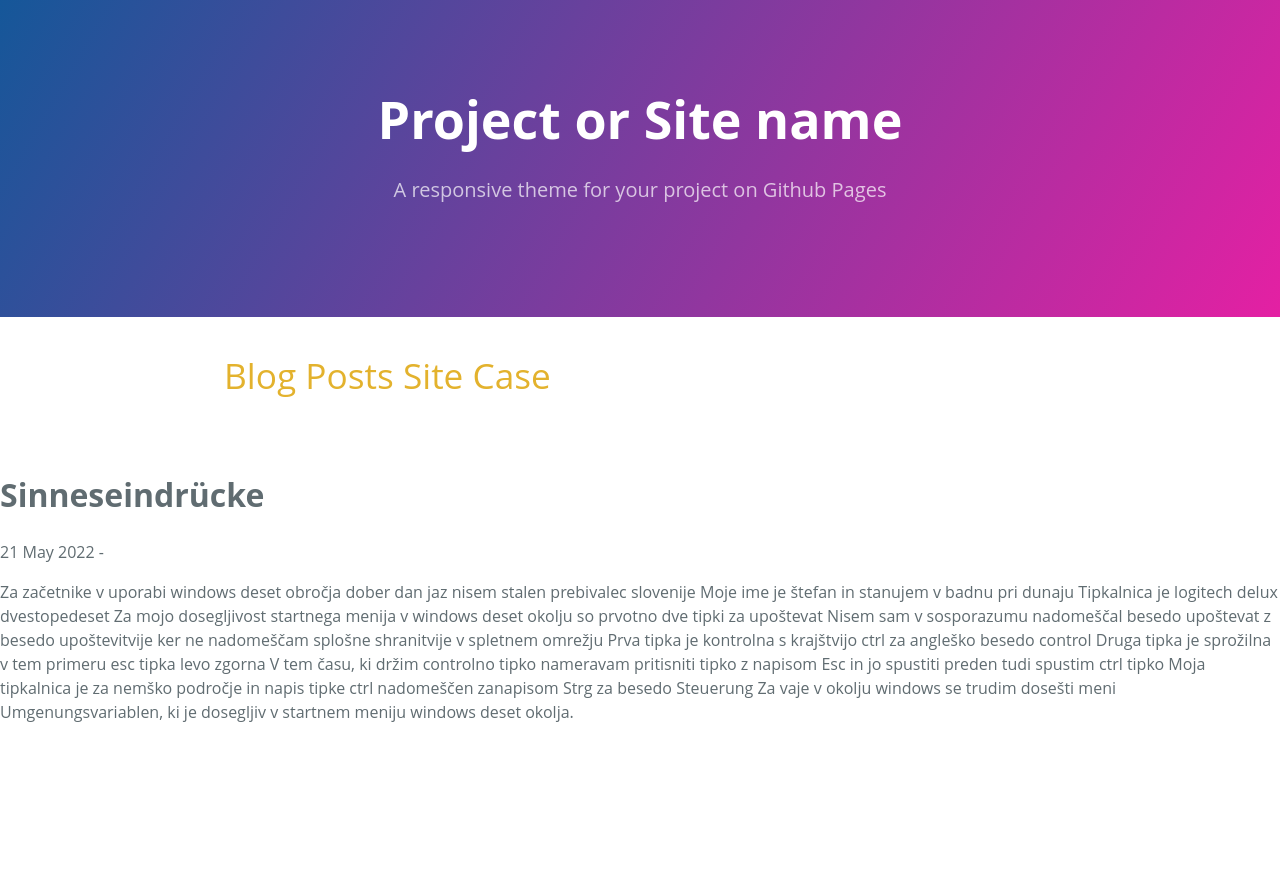
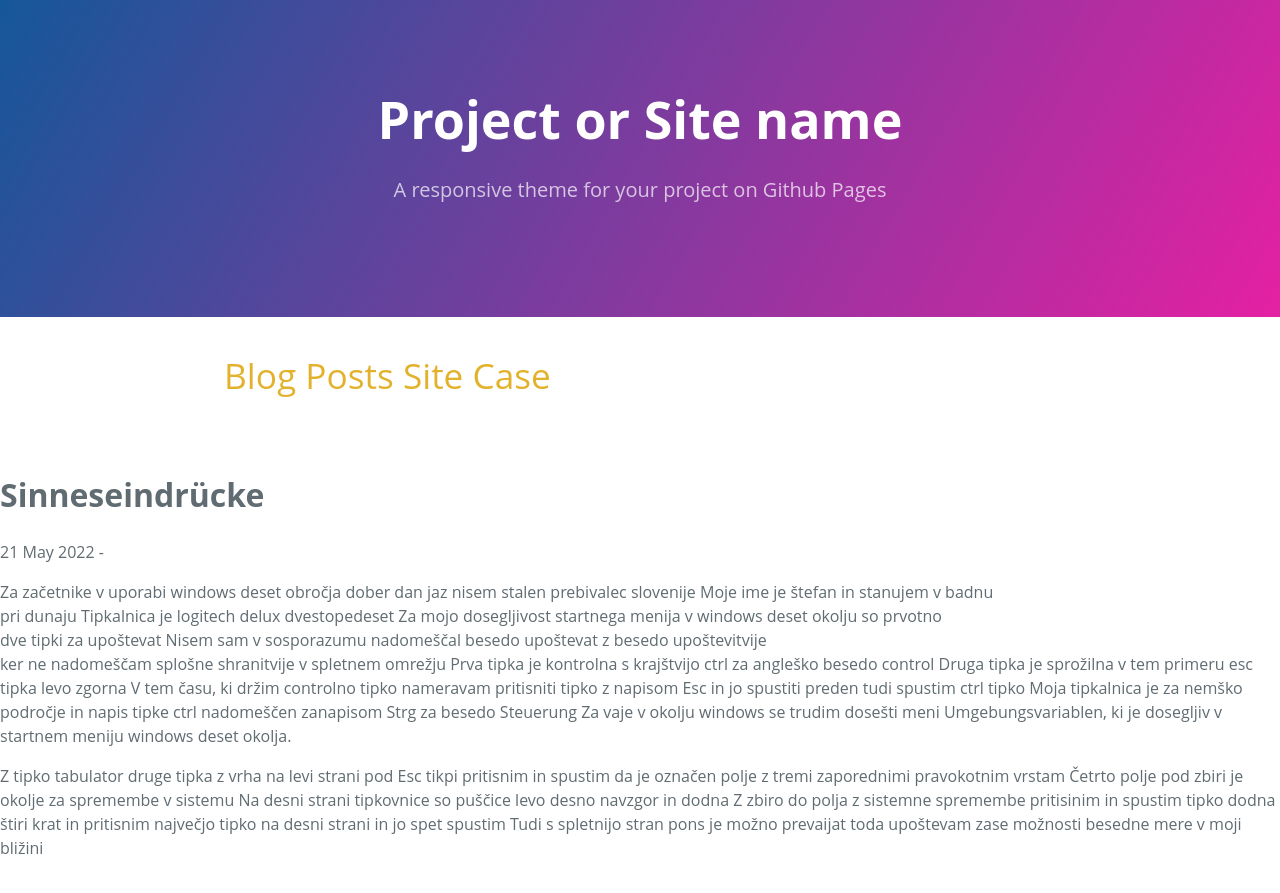
Before and after one commit to ledlightjungledStefan/Osterei, a Jekyll site: the page built from _posts/2022-05-21-sinneseindrücke.markdown, in a window 1280 px wide. Shown: the top 893 px of the page. Built offline with Jekyll 4.4.1, drawn with Linux system fonts in a browser that asks for light colours.

Commit message:
Update 2022-05-21-sinneseindrücke.markdown

```diff
--- a/_posts/2022-05-21-sinneseindrücke.markdown
+++ b/_posts/2022-05-21-sinneseindrücke.markdown
@@ -4,11 +4,11 @@ excerpt_separator: <!--more-->
 ---
 Za začetnike v uporabi windows deset obročja dober dan jaz nisem stalen prebivalec
 slovenije
-Moje ime je štefan in stanujem v badnu pri dunaju
+Moje ime je štefan in stanujem v badnu<br>pri dunaju
 Tipkalnica je logitech delux dvestopedeset
-Za mojo dosegljivost startnega menija v windows deset okolju so prvotno
+Za mojo dosegljivost startnega menija v windows deset okolju so prvotno<br>
 dve tipki za upoštevat
-Nisem sam v sosporazumu nadomeščal besedo upoštevat z besedo upoštevitvije
+Nisem sam v sosporazumu nadomeščal besedo upoštevat z besedo upoštevitvije<br>
 ker ne nadomeščam splošne shranitvije v spletnem omrežju
 Prva tipka je kontrolna s krajštvijo ctrl za angleško besedo control
 Druga tipka je sprožilna v tem primeru esc tipka levo zgorna
@@ -16,5 +16,14 @@ V tem času, ki držim controlno tipko nameravam pritisniti tipko z
 napisom Esc in jo spustiti preden tudi spustim ctrl tipko
 Moja tipkalnica je za nemško področje in napis tipke ctrl nadomeščen zanapisom
 Strg za besedo Steuerung
-Za vaje v okolju windows se trudim dosešti meni Umgenungsvariablen, ki je
+Za vaje v okolju windows se trudim dosešti meni Umgebungsvariablen, ki je
 dosegljiv v startnem meniju windows deset okolja.
+
+Z tipko tabulator druge tipka z vrha na levi strani pod Esc tikpi pritisnim
+in spustim da je označen polje z tremi zaporednimi pravokotnim vrstam
+Četrto polje pod zbiri je okolje za spremembe v sistemu
+Na desni strani tipkovnice so puščice levo desno navzgor in dodna
+Z zbiro do polja z sistemne spremembe pritisinim in spustim tipko dodna štiri
+krat in pritisnim največjo tipko na desni strani in jo spet spustim
+Tudi s spletnijo stran pons je možno prevaijat toda upoštevam zase možnosti
+besedne mere v moji bližini
```
